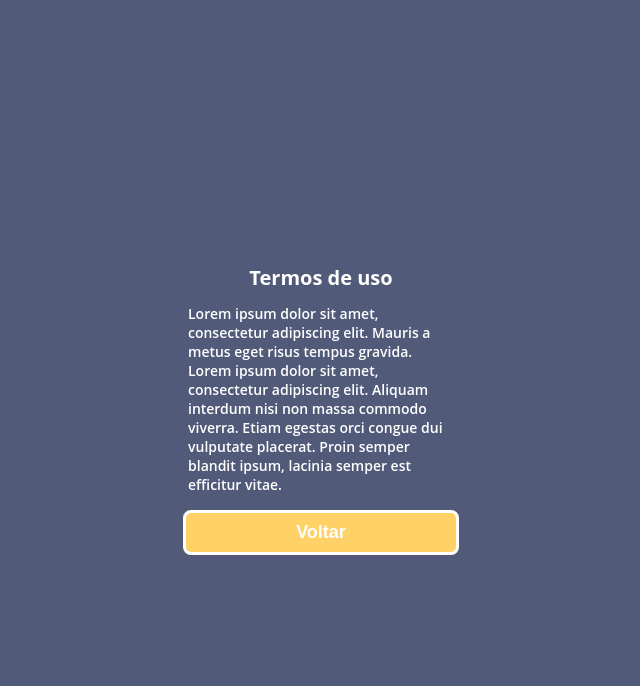
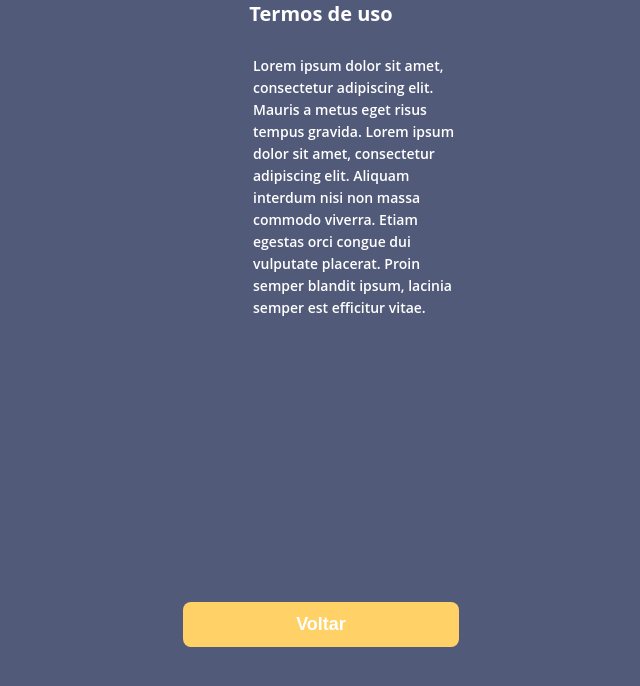
Before and after one commit to Gustavodacrvi/english-cards, a Vue app: page /therms in a window 1280 px wide. Shown: the top 686 px of the page, without its empty margins (319-959 px from the left). Built offline with nearby package versions, Linux system fonts and the light colour scheme.

Commit message:
I swear that I tried

```diff
--- a/src/popup/App.vue
+++ b/src/popup/App.vue
@@ -19,6 +19,7 @@ html {
   width: 400px;
   height: 450px;
   background: var(--primary);
+  box-sizing: border-box;
 }
 #app {
   font-family: "Open Sans";
--- a/src/popup/components/Button.vue
+++ b/src/popup/components/Button.vue
@@ -1,6 +1,6 @@
 <template>
     <div class="form-control">
-      <button :style="{'background': color.back, 'color':color.text}" class="btn">{{text}}</button>
+      <button :style="{'background': color.back, 'color': color.text, 'border': border ? '3px solid ' + color : 'none'}" class="btn">{{text}}</button>
     </div>
 </template>
 
@@ -15,6 +15,10 @@ export default {
             type: Object,
             required: true
         },
+        border: {
+          type: Boolean,
+          default: false
+        }
     }
 }
 </script>
--- a/src/popup/components/Card.vue
+++ b/src/popup/components/CardPrivacy.vue
@@ -3,7 +3,9 @@
     <div class="wrapper">
       <div v-if="content" class="content">
           <h1>{{title}}</h1>
-          <span>{{content}}</span>
+          <div class="span">
+              <span>{{content}}</span>
+          </div>
       </div>
         <button-vue text="Voltar" :color="{'back': '#FFD166', 'text': '#FFFFFF'}" @click.native='method' />
     </div>
@@ -32,11 +34,6 @@ export default {
 </script>
 
 <style scoped>
-.card {
-  display: flex;
-  justify-content: center;
-  align-items: center;
-}
 
 .wrapper {
   width: 276px;
@@ -44,10 +41,6 @@ export default {
 
 span, h1 {
     color: var(--white);
-}
-h1{
-    font-size: 20px;
-    font-weight: bold;
 }
 span {
     font-size: 14px;
@@ -63,15 +56,27 @@ span {
     height: 100vh;
     display: flex;
     align-items: center;
-    justify-content: space-around;
     flex-direction: column;
+    overflow-y: scroll;
 }
 .content {
     display: flex;
     align-items: center;
+    justify-content: flex-start;
     text-align: left;
-    margin: 5px;
     flex-direction: column;
+    margin-bottom: 273px;
 }
-
+.content h1 {
+    margin: 0;
+    padding: 0;
+    margin-bottom: 27px;
+}
+h1{
+    font-size: 20px;
+    font-weight: bold;
+}
+.span {
+    margin-left: 25px;
+}
 </style>
--- /dev/null
+++ b/src/popup/components/CardTherms.vue
@@ -0,0 +1,82 @@
+<template>
+  <div class="card">
+    <div class="wrapper">
+      <div v-if="content" class="content">
+          <h1>{{title}}</h1>
+          <div class="span">
+              <span>{{content}}</span>
+          </div>
+      </div>
+        <button-vue text="Voltar" :color="{'back': '#FFD166', 'text': '#FFFFFF'}" @click.native='method' />
+    </div>
+  </div>
+</template>
+
+<script>
+import ButtonVue from './Button.vue'
+export default {
+    components: {
+        ButtonVue
+    },
+    props: {
+        title: {
+            type: String,
+            required: true
+        },
+        content: {
+            type: String
+        },
+        method: {
+            type: Function
+        }
+    }
+}
+</script>
+
+<style scoped>
+
+.wrapper {
+  width: 276px;
+}
+
+span, h1 {
+    color: var(--white);
+}
+span {
+    font-size: 14px;
+    font-weight: 600;
+}
+.card {
+    top: 0;
+    left: 0;
+    bottom: 0;
+    right: 0;
+    position: absolute;
+    background: var(--primary);
+    height: 100vh;
+    display: flex;
+    align-items: center;
+    flex-direction: column;
+    overflow-y: scroll;
+}
+.content {
+    display: flex;
+    align-items: center;
+    justify-content: flex-start;
+    text-align: left;
+    flex-direction: column;
+    margin-bottom: 273px;
+}
+.content h1 {
+    margin: 0;
+    padding: 0;
+    margin-bottom: 27px;
+}
+h1{
+    font-size: 20px;
+    font-weight: bold;
+}
+.span {
+    margin-left: 70px;
+}
+</style>
--- a/src/popup/components/Form/Form.vue
+++ b/src/popup/components/Form/Form.vue
@@ -7,8 +7,8 @@
       </transition>
       <input-vue type="email" placeholder="E-mail:"/>
       <input-vue type="password" placeholder="Senha:"/>
-      <button-vue text="Entrar" v-if="!firstTime" :color="{'back': '#FFF', 'text': '#525A79'}" />
-      <button-vue text="Criar conta" v-if="firstTime" :color="{'back': '#FFF', 'text': '#525A79'}" />
+      <button-vue text="Entrar" v-if="!firstTime" :color="{'back': '#FFF', 'text': '#525A79'}" :border="true" />
+      <button-vue text="Criar conta" v-if="firstTime" :color="{'back': '#FFF', 'text': '#525A79'}" :border="true" />
       <span v-if="!firstTime" @click="openForgotPasswordPopup">Esqueceu a senha?</span>
        <div v-if="firstTime" class="termos">
           <div class="wrapper">
--- a/src/popup/views/Privacy.vue
+++ b/src/popup/views/Privacy.vue
@@ -1,13 +1,13 @@
 <template>
-    <card-vue title="Política de Privacidade" content="Lorem ipsum dolor sit amet, consectetur adipiscing elit. Mauris a metus eget risus tempus gravida. Lorem ipsum dolor sit amet, consectetur adipiscing elit. Aliquam interdum nisi non massa commodo viverra. Etiam egestas orci congue dui vulputate placerat. Proin semper blandit ipsum, lacinia semper est efficitur vitae." :method="goBack"/>
+    <card-privacy-vue title="Política de privacidade" content="Lorem ipsum dolor sit amet, consectetur adipiscing elit. Mauris a metus eget risus tempus gravida. Lorem ipsum dolor sit amet, consectetur adipiscing elit. Aliquam interdum nisi non massa commodo viverra. Etiam egestas orci congue dui vulputate placerat. Proin semper blandit ipsum, lacinia semper est efficitur vitae." :method="goBack"/>
 </template>
 
 <script>
-import CardVue from '../components/Card.vue'
+import CardPrivacyVue from '../components/CardPrivacy.vue'
 
 export default {
     components: {
-        CardVue
+        CardPrivacyVue
     },
     methods: {
         goBack() {
--- a/src/popup/views/Therms.vue
+++ b/src/popup/views/Therms.vue
@@ -1,13 +1,13 @@
 <template>
-    <card-vue title="Termos de uso" content="Lorem ipsum dolor sit amet, consectetur adipiscing elit. Mauris a metus eget risus tempus gravida. Lorem ipsum dolor sit amet, consectetur adipiscing elit. Aliquam interdum nisi non massa commodo viverra. Etiam egestas orci congue dui vulputate placerat. Proin semper blandit ipsum, lacinia semper est efficitur vitae." :method="goBack"/>
+    <card-therms-vue title="Termos de uso" content="Lorem ipsum dolor sit amet, consectetur adipiscing elit. Mauris a metus eget risus tempus gravida. Lorem ipsum dolor sit amet, consectetur adipiscing elit. Aliquam interdum nisi non massa commodo viverra. Etiam egestas orci congue dui vulputate placerat. Proin semper blandit ipsum, lacinia semper est efficitur vitae." :method="goBack"/>
 </template>
 
 <script>
-import CardVue from '../components/Card.vue'
+import CardThermsVue from '../components/CardTherms.vue'
 
 export default {
     components: {
-        CardVue
+        CardThermsVue
     },
     methods: {
         goBack() {
```
Also changed, not shown: src/manifest.json.
